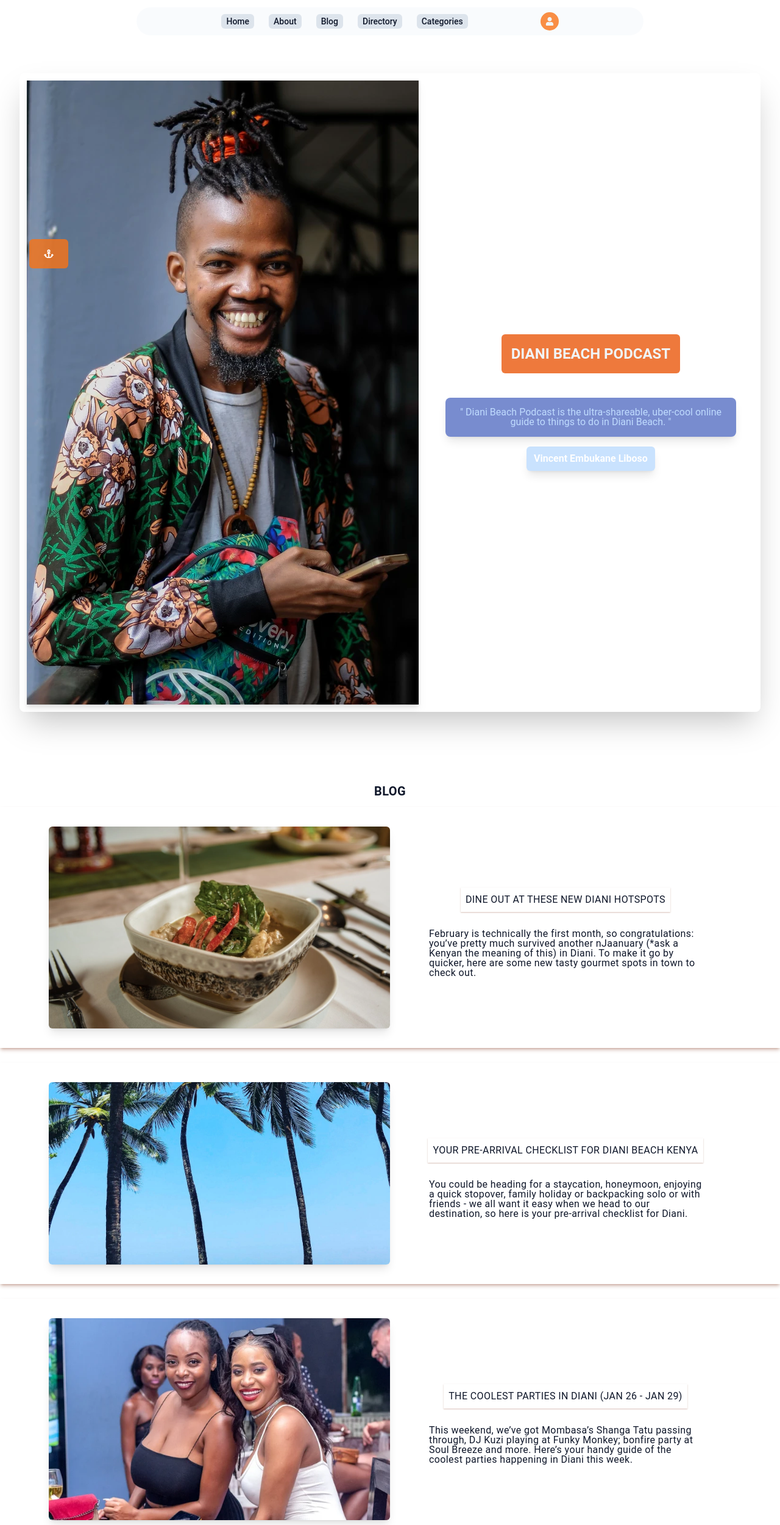
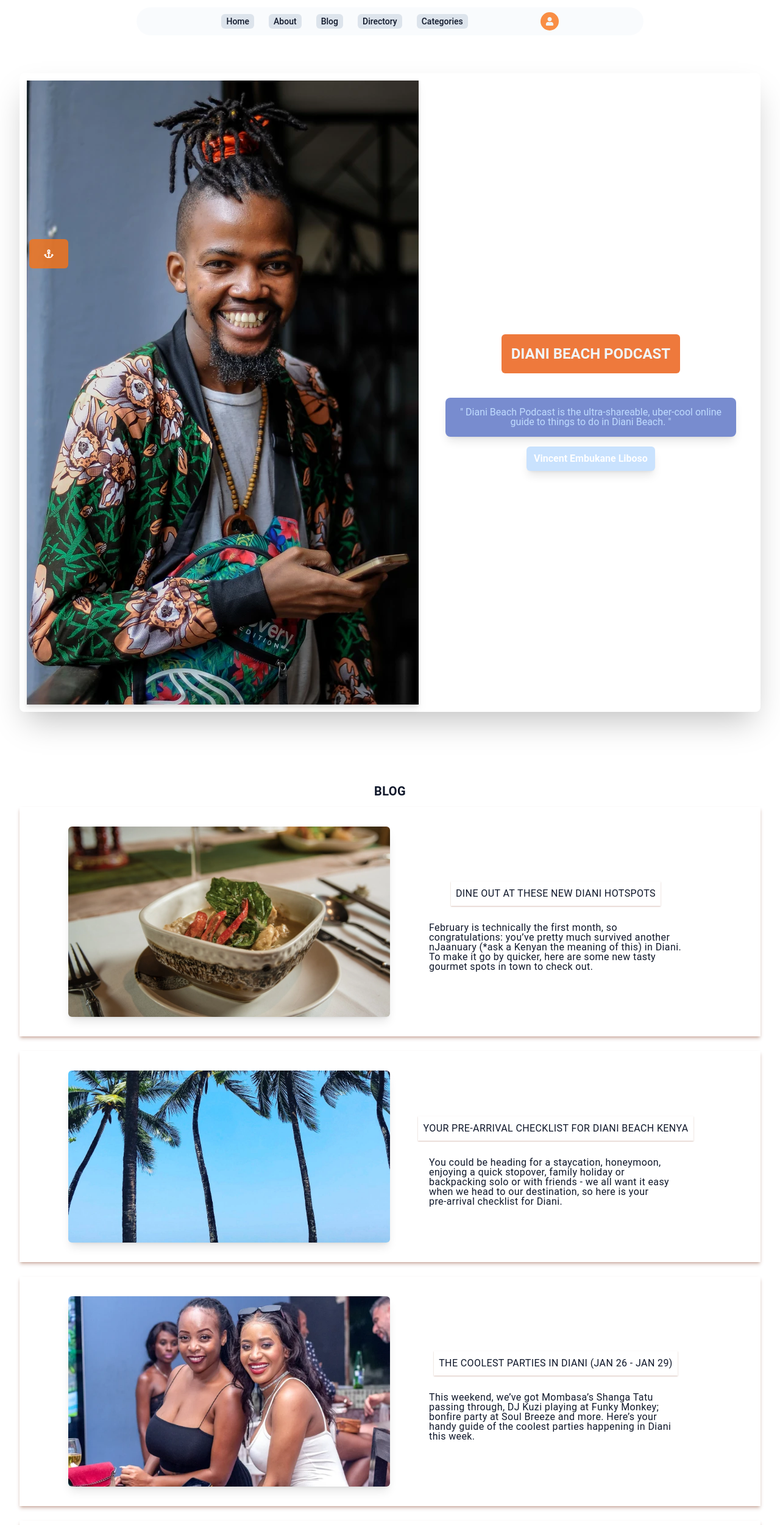
Before and after one commit to MatthewsRicky/travelapp, a Next.js app: page / in a window 1280 px wide. Shown: the top 2500 px of the page at 61% size. Built offline with nearby package versions, Linux system fonts and the light colour scheme.

Commit message:
Blog card width

```diff
--- a/components/NewBlog.tsx
+++ b/components/NewBlog.tsx
@@ -12,7 +12,7 @@ type blogItems = {
 }
 const NewBlog = ({src, alt, title, description}: blogItems) => {
   return(
-        <div className="flex flex-col items-center justify-center mx-auto w-full bg-white text-slate-900 tracking-wide">
+        <div className="flex flex-col items-center justify-center mx-auto w-[95%] bg-white text-slate-900 tracking-wide">
           <div className="my-20">
             <h1 className="flex items-center justify-center w-full uppercase bold-20 border-b-1 border-solid my-4">blog</h1>
               {BLOG_SECTION.map((blog)=>(
```
